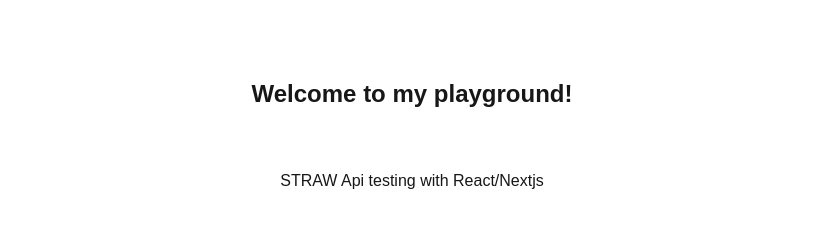
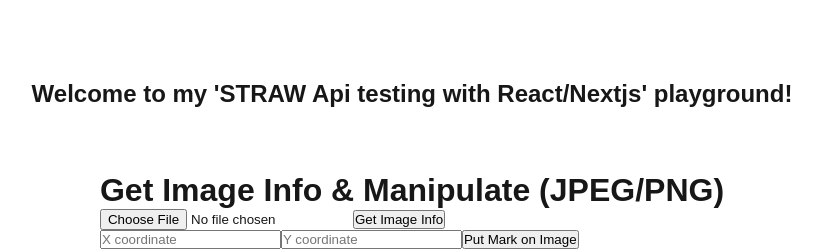
Before and after one commit to jaysys/front-web, a Next.js app: page / in a window 1280 px wide. Shown: the top 251 px of the page, without its empty margins (228-1050 px from the left). Built offline with nearby package versions, Linux system fonts and the light colour scheme; no server answers.

Commit message:
Please enter the commit message for your changes. Lines starting with '#' will be ignored, and an empty message aborts the commit.
On branch main
Your branch is up to date with 'origin/main'.

Changes to be committed:
	modified:   src/app/features/WelcomePage.jsx
	modified:   src/app/page.js

```diff
--- a/src/app/features/WelcomePage.jsx
+++ b/src/app/features/WelcomePage.jsx
@@ -1,9 +1,9 @@
 import React from "react";
 
-const WelcomePage = () => {
+const WelcomePage = ({ msg = "j.ho " }) => {
   return (
     <div>
-      <h2>Welcome to my playground!</h2>
+      <h2>Welcome to my {msg} playground!</h2>
     </div>
   );
 };
--- a/src/app/page.js
+++ b/src/app/page.js
@@ -8,8 +8,7 @@
 export default function Home() {
   return (
     <div className={styles.page}>
-      <WelcomePage />
-      <p>STRAW Api testing with React/Nextjs</p>
+      <WelcomePage msg="'STRAW Api testing with React/Nextjs'" />
       <ImageInfoComponent />
       <ImageDispComponent />
       <FindImgDiffComponent />
```
